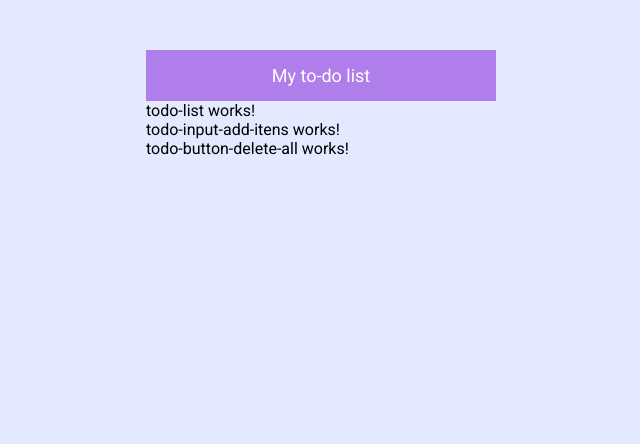
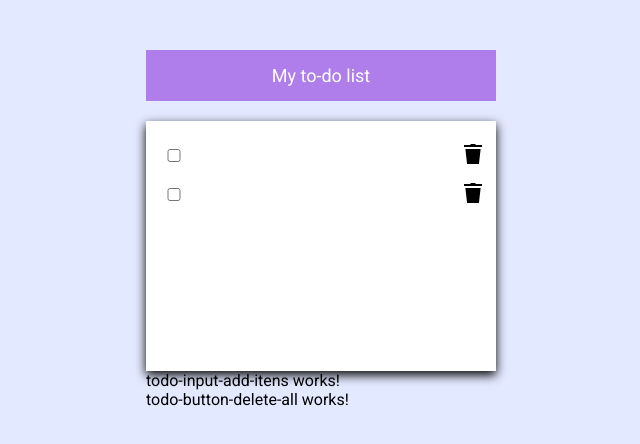
Before and after one commit to diegominelli/app-todo, an Angular app: page / in a window 1280 px wide. Shown: the top 444 px of the page, without its empty margins (319-959 px from the left). Built offline with nearby package versions, Linux system fonts and the light colour scheme.

Commit message:
desenvolvimento do componente todo list

```diff
--- a/src/app/modules/home/components/todo-list/todo-list.component.html
+++ b/src/app/modules/home/components/todo-list/todo-list.component.html
@@ -1,4 +1,22 @@
-<p>todo-list works!</p>
+<section>
+  <ul>
+    <li>
+      <input type="checkbox" />
+      <input type="text" />
 
+      <button>
+        <img src="assets/icons/lixeira.svg" alt="" />
+      </button>
+    </li>
+    <li>
+      <input type="checkbox" />
+      <input type="text" class="checked" />
+
+      <button>
+        <img src="assets/icons/lixeira.svg" alt="" />
+      </button>
+    </li>
+  </ul>
+</section>
 <app-todo-input-add-itens></app-todo-input-add-itens>
 <app-todo-button-delete-all></app-todo-button-delete-all>
--- a/src/app/modules/home/components/todo-list/todo-list.component.scss
+++ b/src/app/modules/home/components/todo-list/todo-list.component.scss
@@ -0,0 +1,52 @@
+@import "../../../../../dist/scss/variables.scss";
+
+section {
+  width: 100%;
+  min-height: 250px;
+
+  background: $secondary-background-color;
+  box-shadow: 0px 4px 10px rgb(0, 0, 0.08);
+
+  margin-top: 20px;
+
+  &.loading {
+    background-image: url("../../../../../assets/img/og-image-lista-de-tarefas.png");
+    background-repeat: no-repeat;
+    background-position: center 30px;
+  }
+
+  ul {
+    padding: 20px;
+
+    li {
+      display: flex;
+      justify-content: space-between;
+      align-items: center;
+
+      margin-bottom: 10px;
+
+      input {
+        &[type="checkbox"] {
+          width: 5%;
+        }
+        &[type="text"] {
+          width: 80%;
+          padding: 5px 10px;
+          border: none;
+
+          font-size: 16px;
+          color: $primary-text-color;
+          &.checked {
+            text-decoration: line-through;
+          }
+        }
+      }
+
+      button {
+        width: 5%;
+        background: none;
+        border: none;
+      }
+    }
+  }
+}
--- a/src/styles.scss
+++ b/src/styles.scss
@@ -12,6 +12,20 @@ body {
   background: $primary-background-color;
 }
 
+ul {
+  list-style: none;
+}
+
+textarea:focus,
+input:focus,
+button {
+  outline: none;
+}
+
+button {
+  cursor: pointer;
+}
+
 .container {
   width: 350px;
   margin: 50px auto;
```
Also changed, not shown: src/assets/icons/lixeira.svg (added).
